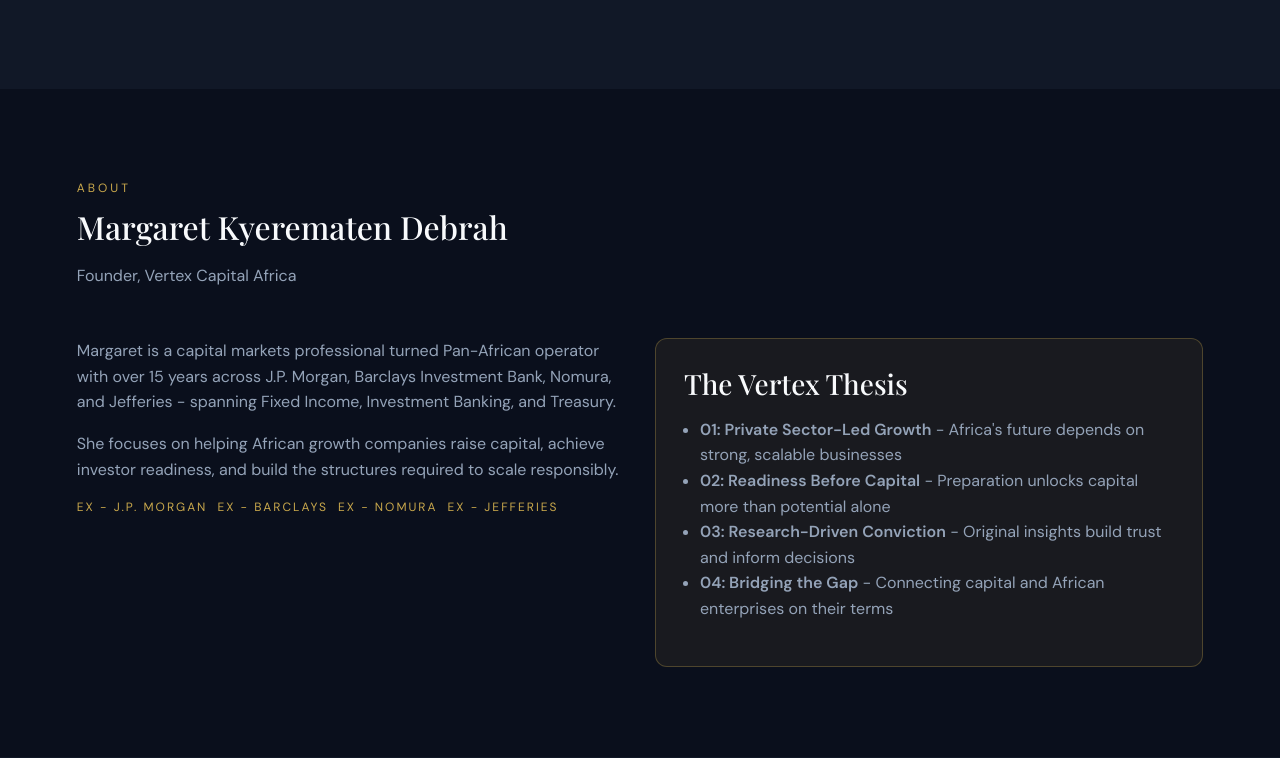
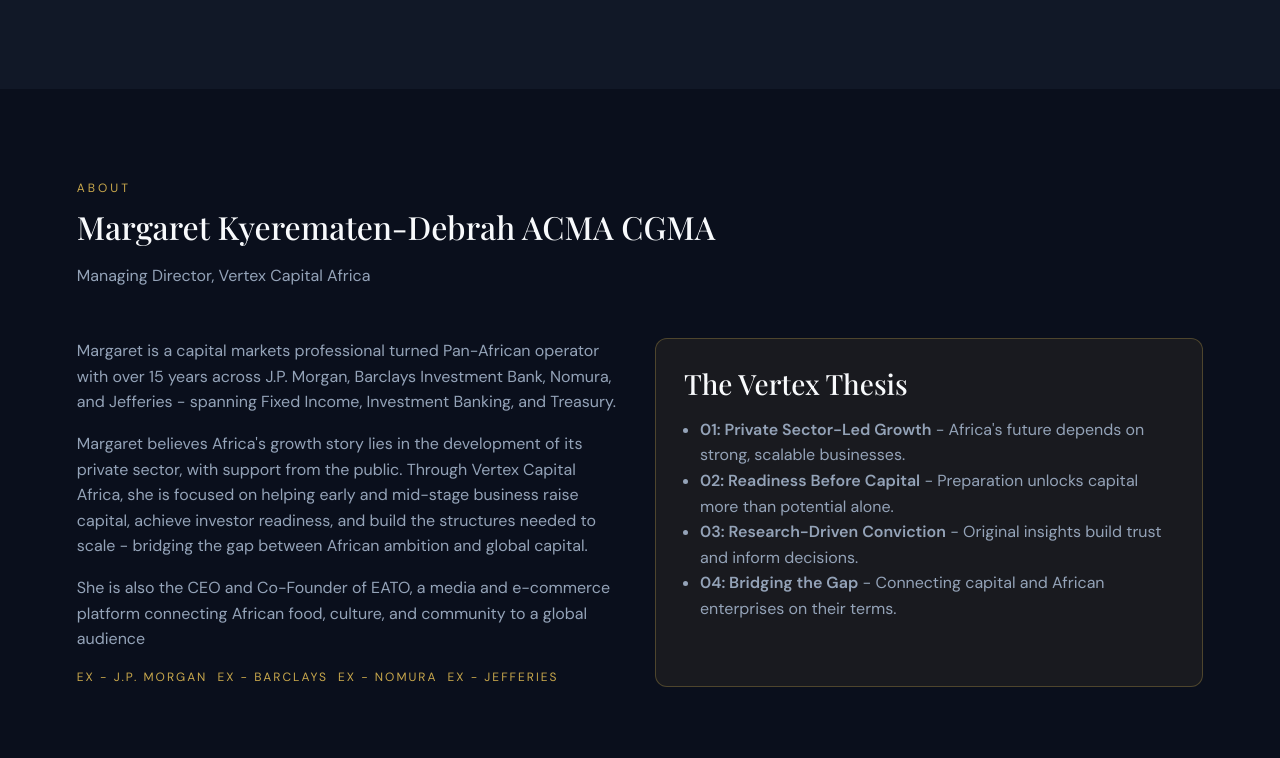
Before and after one commit to samturner777/New-Vertex, a Flask app: template templates/index.html in a window 1280 px wide. Shown: the part 2760-3518 px from the top of the page. Run offline with Flask 3, Linux system fonts and the light colour scheme; the template is opened without the code that fills it, so the values that code supplies are empty; parts of the project's set-up code (start-up, migrations or seed data) failed here and were passed over.

Commit message:
Edit to suit client's needs

```diff
--- a/templates/index.html
+++ b/templates/index.html
@@ -199,13 +199,14 @@
   <section class="section about" id="about">
     <div class="section-header">
       <div class="label">About</div>
-      <h2>Margaret Kyerematen Debrah</h2>
-      <p>Founder, Vertex Capital Africa</p>
+      <h2>Margaret Kyerematen-Debrah ACMA CGMA</h2>
+      <p>Managing Director, Vertex Capital Africa</p>
     </div>
     <div class="about-grid">
       <div class="bio">
         <p>Margaret is a capital markets professional turned Pan-African operator with over 15 years across J.P. Morgan, Barclays Investment Bank, Nomura, and Jefferies - spanning Fixed Income, Investment Banking, and Treasury.</p>
-        <p>She focuses on helping African growth companies raise capital, achieve investor readiness, and build the structures required to scale responsibly.</p>
+        <p>Margaret believes Africa's growth story lies in the development of its private sector, with support from the public. Through Vertex Capital Africa, she is focused on helping early and mid-stage business raise capital, achieve investor readiness, and build the structures needed to scale - bridging the gap between African ambition and global capital.</p>
+        <p>She is also the CEO and Co-Founder of EATO, a media and e-commerce platform connecting African food, culture, and community to a global audience</p>
         <div class="tag-row">
           <span>Ex - J.P. Morgan</span>
           <span>Ex - Barclays</span>
@@ -216,10 +217,10 @@
       <div class="thesis">
         <h3>The Vertex Thesis</h3>
         <ul>
-          <li><strong>01: Private Sector-Led Growth</strong> - Africa's future depends on strong, scalable businesses</li>
-          <li><strong>02: Readiness Before Capital</strong> - Preparation unlocks capital more than potential alone</li>
-          <li><strong>03: Research-Driven Conviction</strong> - Original insights build trust and inform decisions</li>
-          <li><strong>04: Bridging the Gap</strong> - Connecting capital and African enterprises on their terms</li>
+          <li><strong>01: Private Sector-Led Growth</strong> - Africa's future depends on strong, scalable businesses.</li>
+          <li><strong>02: Readiness Before Capital</strong> - Preparation unlocks capital more than potential alone.</li>
+          <li><strong>03: Research-Driven Conviction</strong> - Original insights build trust and inform decisions.</li>
+          <li><strong>04: Bridging the Gap</strong> - Connecting capital and African enterprises on their terms.</li>
         </ul>
       </div>
     </div>
```
